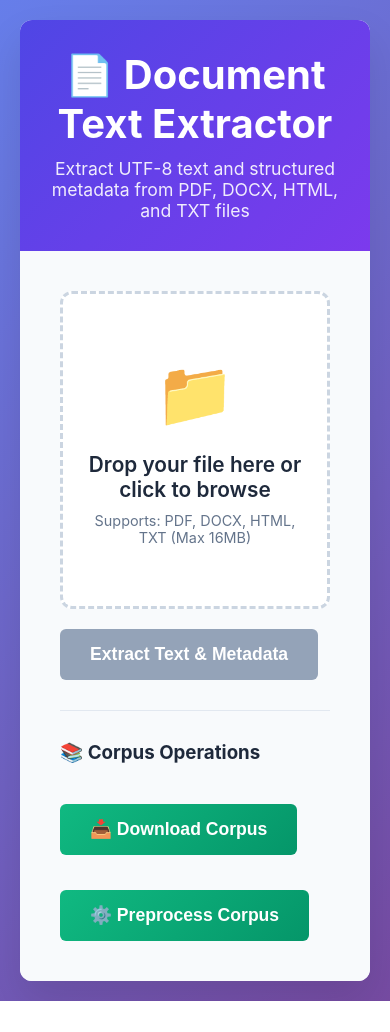
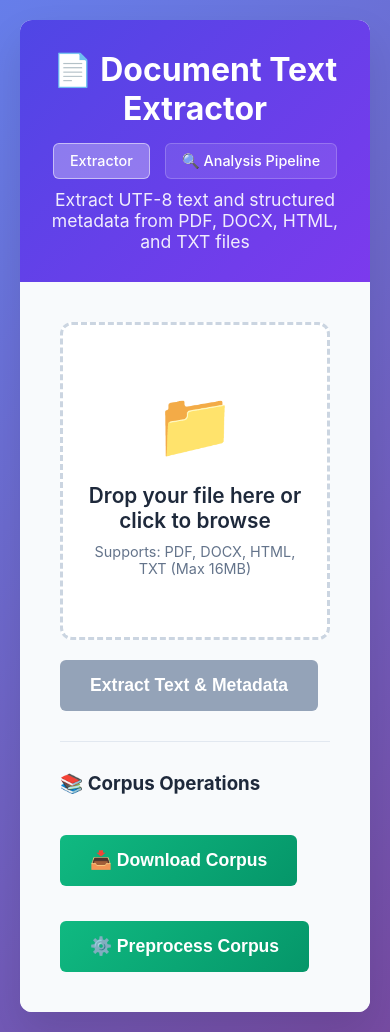
Before and after one commit to asa-holland/csuf-clarus, a Flask app: page / in a window 390 px wide. Before the commit the page ends 1001 px from the top, so only its background shows below. Run offline with Flask 3, Linux system fonts and the light colour scheme.

Commit message:
incorporate pipeiline view to index

```diff
--- a/src/clarus/static/css/style.css
+++ b/src/clarus/static/css/style.css
@@ -28,10 +28,43 @@ header {
   text-align: center;
 }
 
-header h1 {
+.header-nav {
+  display: flex;
+  justify-content: space-between;
+  align-items: center;
+  margin-bottom: 10px;
+}
+
+.header-nav h1 {
   font-size: 2.5rem;
-  margin-bottom: 10px;
+  margin: 0;
   font-weight: 700;
+}
+
+.header-nav nav {
+  display: flex;
+  gap: 15px;
+}
+
+.nav-link {
+  background: rgba(255, 255, 255, 0.1);
+  color: white;
+  text-decoration: none;
+  padding: 10px 20px;
+  border-radius: 6px;
+  font-weight: 500;
+  transition: all 0.3s ease;
+  border: 1px solid rgba(255, 255, 255, 0.2);
+}
+
+.nav-link:hover {
+  background: rgba(255, 255, 255, 0.2);
+  transform: translateY(-1px);
+}
+
+.nav-link.active {
+  background: rgba(255, 255, 255, 0.3);
+  border-color: rgba(255, 255, 255, 0.5);
 }
 
 header p {
@@ -310,3 +343,25 @@ h3 {
   margin-bottom: 15px;
   color: #1e293b;
 }
+
+/* Responsive Design */
+@media (max-width: 768px) {
+  .header-nav {
+    flex-direction: column;
+    gap: 15px;
+    text-align: center;
+  }
+
+  .header-nav h1 {
+    font-size: 2rem;
+  }
+
+  .header-nav nav {
+    justify-content: center;
+  }
+
+  .nav-link {
+    padding: 8px 16px;
+    font-size: 0.9rem;
+  }
+}
--- a/src/clarus/templates/index.html
+++ b/src/clarus/templates/index.html
@@ -9,7 +9,13 @@
 <body>
     <div class="container">
         <header>
-            <h1>📄 Document Text Extractor</h1>
+            <div class="header-nav">
+                <h1>📄 Document Text Extractor</h1>
+                <nav>
+                    <a href="/" class="nav-link active">Extractor</a>
+                    <a href="/pipeline" class="nav-link">🔍 Analysis Pipeline</a>
+                </nav>
+            </div>
             <p>Extract UTF-8 text and structured metadata from PDF, DOCX, HTML, and TXT files</p>
         </header>
 
```
